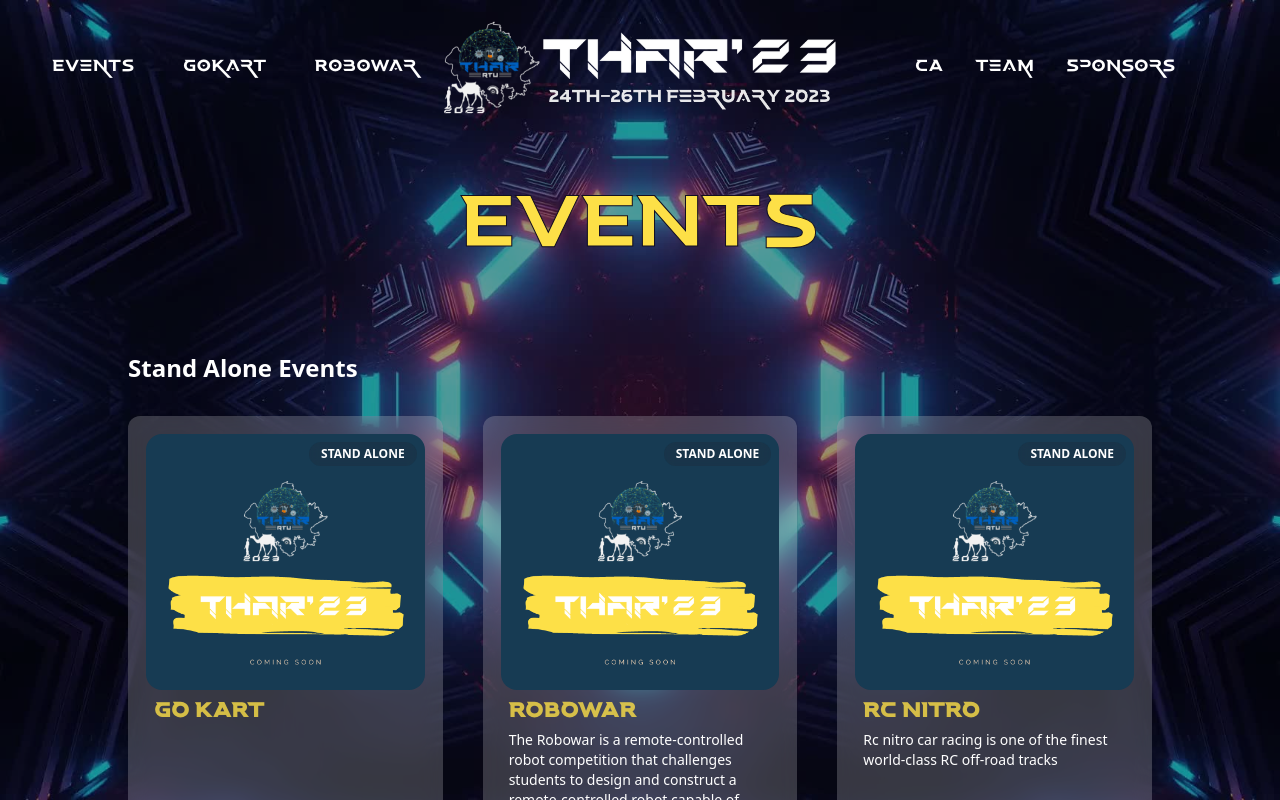
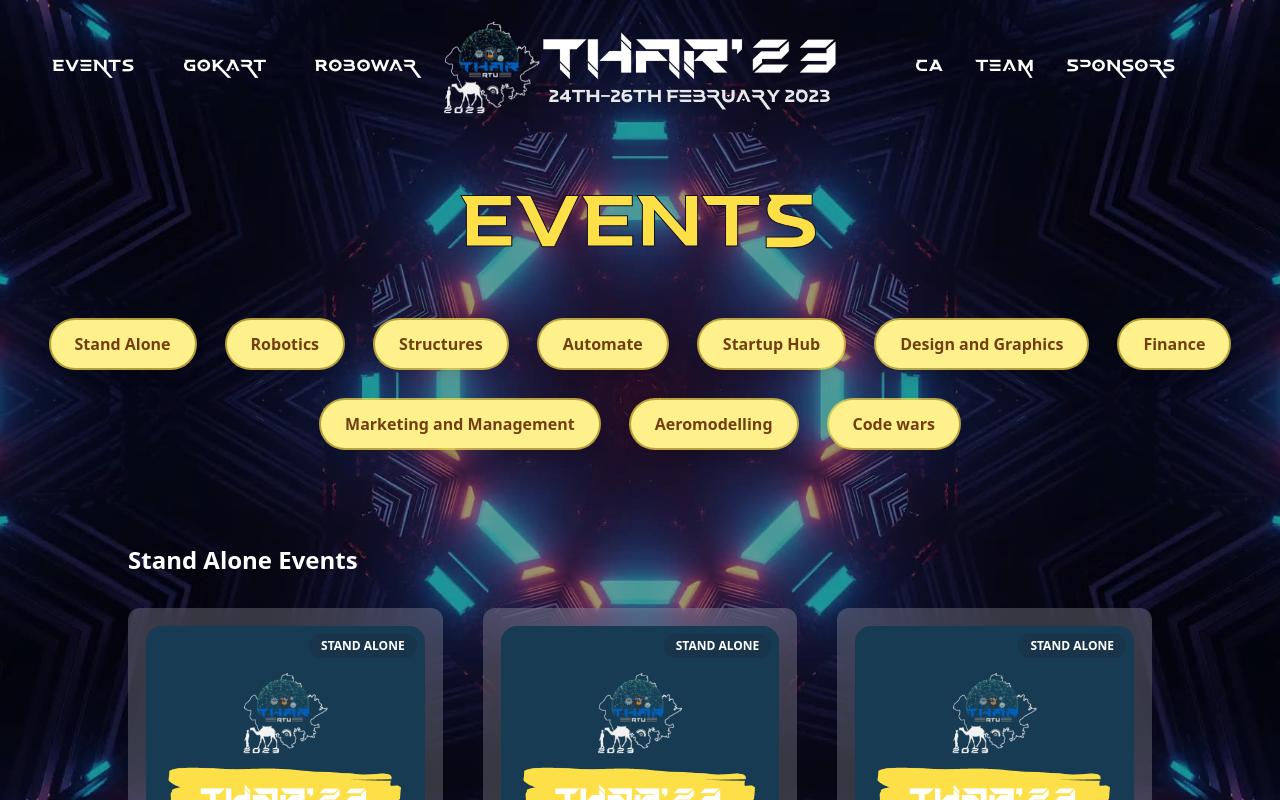
Before and after one commit to ishanjain1502/thar, a Next.js app: page /events in a window 1280 px wide. Shown: the top 800 px of the page. Built offline with nearby package versions, Linux system fonts and the light colour scheme.

Commit message:
added event domain selector

```diff
--- a/pages/events/index.js
+++ b/pages/events/index.js
@@ -15,8 +15,69 @@ export default function index() {
         <NavBar />
         <p className="pt-32 lg:pt-48 pb-6 text-center font-spaceboards text-yellow-300 text-5xl md:text-7xl text-stroke text-stroke-color">
           EVENTS
-          <br />
         </p>
+        <div className="relative mx-auto py-8 px-4 w-full max-w-7xl flex flex-wrap justify-center gap-4 sm:gap-8 text-sm sm:text-base ">
+          <a
+            href="#Stand_Alone"
+            className="px-4 sm:px-6 py-2 sm:py-3 bg-yellow-200 text-yellow-900 font-semibold rounded-full ring-2 ring-yellow-300/70 active:scale-95 hover:bg-yellow-200/90 ease-in-out transition-all shadow-lg"
+          >
+            Stand Alone
+          </a>
+          <a
+            href="#Robotics"
+            className="px-4 sm:px-6 py-2 sm:py-3 bg-yellow-200 text-yellow-900 font-semibold rounded-full ring-2 ring-yellow-300/70 active:scale-95 hover:bg-yellow-200/90 ease-in-out transition-all shadow-lg"
+          >
+            Robotics
+          </a>
+          <a
+            href="#Structures"
+            className="px-4 sm:px-6 py-2 sm:py-3 bg-yellow-200 text-yellow-900 font-semibold rounded-full ring-2 ring-yellow-300/70 active:scale-95 hover:bg-yellow-200/90 ease-in-out transition-all shadow-lg"
+          >
+            Structures
+          </a>
+          <a
+            href="#Automate"
+            className="px-4 sm:px-6 py-2 sm:py-3 bg-yellow-200 text-yellow-900 font-semibold rounded-full ring-2 ring-yellow-300/70 active:scale-95 hover:bg-yellow-200/90 ease-in-out transition-all shadow-lg"
+          >
+            Automate
+          </a>
+          <a
+            href="#Startup_Hub"
+            className="px-4 sm:px-6 py-2 sm:py-3 bg-yellow-200 text-yellow-900 font-semibold rounded-full ring-2 ring-yellow-300/70 active:scale-95 hover:bg-yellow-200/90 ease-in-out transition-all shadow-lg"
+          >
+            Startup Hub
+          </a>
+          <a
+            href="#Design_and_Graphics"
+            className="px-4 sm:px-6 py-2 sm:py-3 bg-yellow-200 text-yellow-900 font-semibold rounded-full ring-2 ring-yellow-300/70 active:scale-95 hover:bg-yellow-200/90 ease-in-out transition-all shadow-lg"
+          >
+            Design and Graphics
+          </a>
+          <a
+            href="#Finance"
+            className="px-4 sm:px-6 py-2 sm:py-3 bg-yellow-200 text-yellow-900 font-semibold rounded-full ring-2 ring-yellow-300/70 active:scale-95 hover:bg-yellow-200/90 ease-in-out transition-all shadow-lg"
+          >
+            Finance
+          </a>
+          <a
+            href="#Marketing_and_Management"
+            className="px-4 sm:px-6 py-2 sm:py-3 bg-yellow-200 text-yellow-900 font-semibold rounded-full ring-2 ring-yellow-300/70 active:scale-95 hover:bg-yellow-200/90 ease-in-out transition-all shadow-lg"
+          >
+            Marketing and Management
+          </a>
+          <a
+            href="#Aeromodelling"
+            className="px-4 sm:px-6 py-2 sm:py-3 bg-yellow-200 text-yellow-900 font-semibold rounded-full ring-2 ring-yellow-300/70 active:scale-95 hover:bg-yellow-200/90 ease-in-out transition-all shadow-lg"
+          >
+            Aeromodelling
+          </a>
+          <a
+            href="#Code_wars"
+            className="px-4 sm:px-6 py-2 sm:py-3 bg-yellow-200 text-yellow-900 font-semibold rounded-full ring-2 ring-yellow-300/70 active:scale-95 hover:bg-yellow-200/90 ease-in-out transition-all shadow-lg"
+          >
+            Code wars
+          </a>
+        </div>
         <div className="w-full">
           <EventWrapper />
         </div>
```
